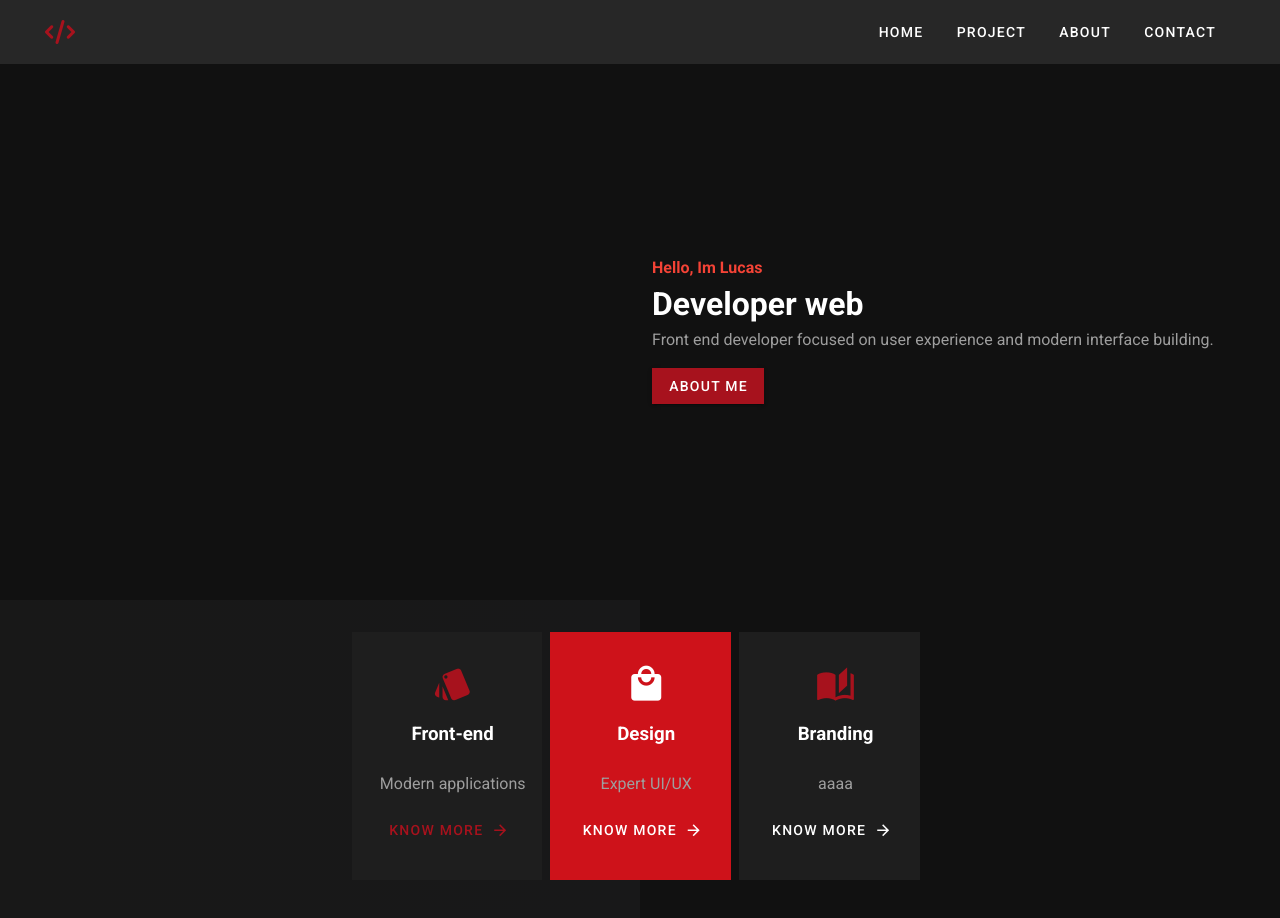
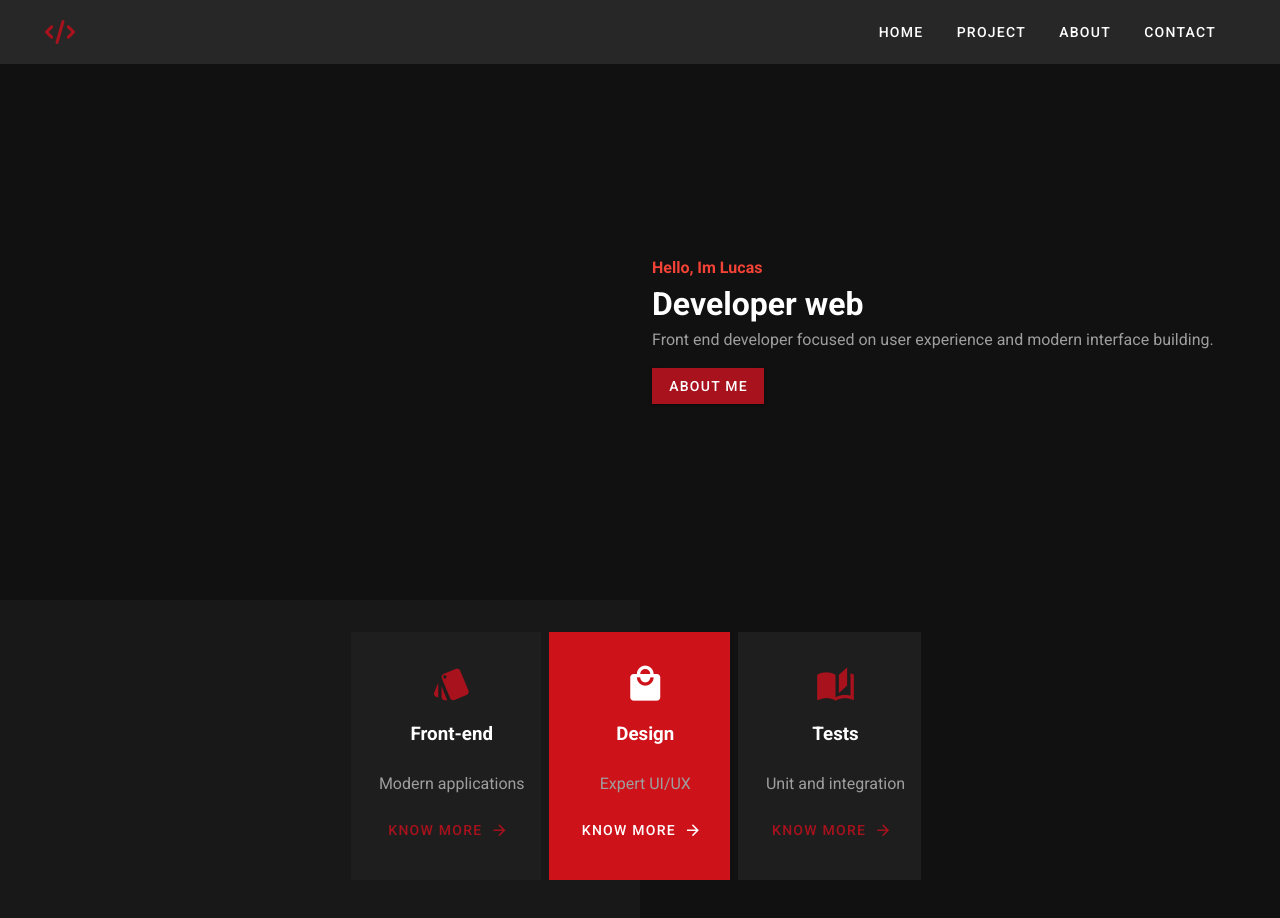
Before and after one commit to freaklucas/devfolio, a Vue app: page / in a window 1280 px wide. Shown: the top 918 px of the page. Built offline with nearby package versions, Linux system fonts and the light colour scheme.

Commit message:
grid mesmo tamanho

```diff
--- a/src/views/Home.vue
+++ b/src/views/Home.vue
@@ -44,9 +44,9 @@
                   <v-icon color="#A7121D" x-large class="ml-3"
                     >mdi-book-open-page-variant</v-icon
                   >
-                  <h3 class="white--text ml-3 mt-4">Branding</h3>
-                  <p class="grey--text ml-3 mt-6">aaaa</p>
-                  <v-btn dark text>
+                  <h3 class="white--text ml-3 mt-4">Tests</h3>
+                  <p class="grey--text ml-3 mt-6">Unit and integration</p>
+                  <v-btn color="#A7121D" dark text>
                     Know more
                     <v-icon right>mdi-arrow-right</v-icon>
                   </v-btn>
```
